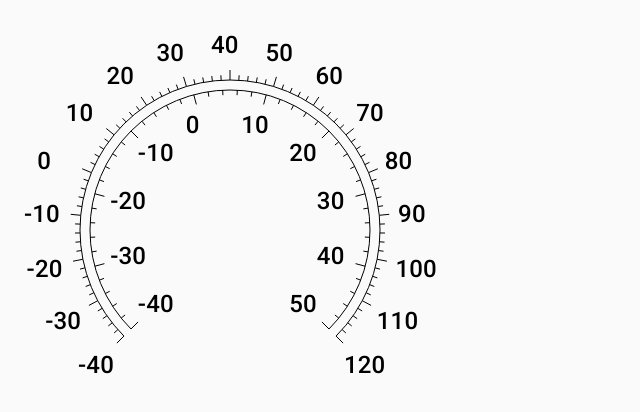
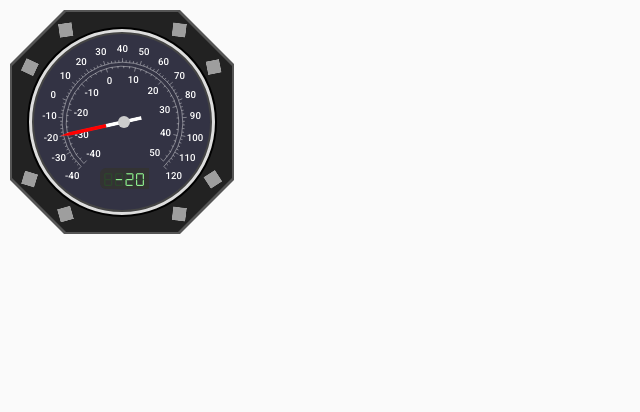
Before and after one commit to geocolumbus/electronics, a Next.js app: page / in a window 1280 px wide. Shown: the top 412 px of the page, without its empty margins (0-640 px from the left). Built offline with nearby package versions, Linux system fonts and the light colour scheme; grey boxes are pictures that could not be loaded.

Commit message:
thermometer working

```diff
--- a/components/atoms/MeterRing.js
+++ b/components/atoms/MeterRing.js
@@ -6,7 +6,6 @@ const useStyles = makeStyles(theme => ({
     },
     text: {
         color: '#fff',
-        fontSize: 24,
         fontWeight: 500
     }
 }))
@@ -80,40 +79,45 @@ const tickMarks = ({ centerX, centerY, radius, startAngle, endAngle, side, min,
 
 const labels = ({ centerX, centerY, radius, startAngle, endAngle, side, division, max, min }) => {
     const indicatorIncrement = (max - min) / division
+    const minSize = min.toString().length
+    const maxSize = max.toString().length
+    const indicatorSize = minSize > maxSize ? minSize : maxSize
     let indicatorCounter = min
     let radiusAdjust, radiusOffset, verticalOffset
-    if (max <= 10) {
+    if (max <= 99) {
         radiusAdjust = side === 'inner' ? -32 : 26
-        radiusOffset = side === 'inner' ? 6 : -20
+        radiusOffset = side === 'inner' ? 0 : -20
         verticalOffset = side === 'inner' ? 0 : 13
-    } else if (max <= 100) {
-        radiusAdjust = side === 'inner' ? -33 : 29
-        radiusOffset = side === 'inner' ? 0 : -27
+    } else if (max <= 999) {
+        radiusAdjust = side === 'inner' ? -33 : 32
+        radiusOffset = side === 'inner' ? 0 : -34
         verticalOffset = side === 'inner' ? -2 : 15
-    } else if (max <= 1000) {
+    } else if (max <= 9999) {
         radiusAdjust = side === 'inner' ? -38 : 38
         radiusOffset = side === 'inner' ? -2 : -38
         verticalOffset = side === 'inner' ? -5 : 20
-    } else if (max <= 10000) {
+    } else if (max <= 99999) {
         radiusAdjust = side === 'inner' ? -43 : 42
         radiusOffset = side === 'inner' ? -6 : -46
         verticalOffset = side === 'inner' ? -5 : 25
     }
     const result = []
     for (let angleInDegrees = startAngle; angleInDegrees < endAngle + 0.001; angleInDegrees += (endAngle - startAngle) / division) {
+        const indicator = indicatorCounter.toString()
+        const padder = (indicator.length - indicatorSize) * 4
         const start = polarToCartesian({
-            centerX: centerX + radiusAdjust / 2 + radiusOffset,
+            centerX: centerX + radiusAdjust / 2 + radiusOffset - padder,
             centerY: centerY - radiusAdjust / 4 + verticalOffset,
             radius: radius + radiusAdjust,
             angleInDegrees
         })
-        result.push({ start: start, value: indicatorCounter })
+        result.push({ start: start, value: indicator })
         indicatorCounter += indicatorIncrement
     }
     return result
 }
 
-export default function MeterRing({ width, height, radius, color, side, min, max, division, subDivision }) {
+export default function MeterRing({ width, height, radius, color = 'black', side, min, max, division, subDivision, startAngle = -135, endAngle = 135 }) {
     const classes = useStyles()
     const xmlns = 'http://www.w3.org/2000/svg'
     const strokeWidth = 1
@@ -125,8 +129,8 @@ export default function MeterRing({ width, height, radius, color, side, min, max
                 x: width / 2,
                 y: height / 2,
                 radius,
-                startAngle: -135,
-                endAngle: 135
+                startAngle,
+                endAngle
             })
         } fill={fill} stroke={color} strokeWidth={strokeWidth} />
         <path d={
@@ -134,8 +138,8 @@ export default function MeterRing({ width, height, radius, color, side, min, max
                 centerX: width / 2,
                 centerY: height / 2,
                 radius,
-                startAngle: -135,
-                endAngle: 135,
+                startAngle,
+                endAngle,
                 side,
                 division,
                 subDivision
@@ -145,14 +149,21 @@ export default function MeterRing({ width, height, radius, color, side, min, max
             centerX: width / 2,
             centerY: height / 2,
             radius: radius,
-            startAngle: -135,
-            endAngle: 135,
+            startAngle,
+            endAngle,
             side,
             division,
             max,
             min
         }).map((item, index) => {
-            return <text className={classes.text} key={index} x={item.start.x} y={item.start.y}>{item.value}</text>
+            return <text
+                className={classes.text}
+                key={index}
+                x={item.start.x}
+                y={item.start.y}
+                fontSize={24}
+                fill={color}
+            >{item.value}</text>
         })}
     </svg>
 }
--- a/components/instruments/Meter.js
+++ b/components/atoms/TemperatureDial.js
@@ -1,5 +1,5 @@
 import { makeStyles } from '@material-ui/core/styles'
-import MeterRing from '../atoms/MeterRing'
+import MeterRing from './MeterRing'
 import { Box } from '@material-ui/core'
 
 const useStyles = makeStyles(theme => ({
@@ -12,22 +12,25 @@ const useStyles = makeStyles(theme => ({
 
 }))
 
-export default function Meter() {
+export default function TemperatureDial({ size, color }) {
 
     const classes = useStyles()
+    const scale = size / 440
 
-    return <Box className={classes.outer}>
+    return <Box className={classes.outer} style={{ transform: `scale(${scale})` }}>
         <Box className={classes.inner}>
             <MeterRing
                 width={440}
                 height={440}
                 radius={150}
-                color={'black'}
+                color={color}
                 side={'outer'}
                 min={-40}
                 max={120}
                 division={16}
                 subDivision={5}
+                startAngle={-136.6875}
+                endAngle={136.6875}
             />
         </Box>
         <Box className={classes.inner}>
@@ -35,12 +38,14 @@ export default function Meter() {
                 width={440}
                 height={440}
                 radius={140}
-                color={'black'}
+                color={color}
                 side={'inner'}
                 min={-40}
                 max={50}
                 division={9}
                 subDivision={5}
+                startAngle={-136.6875}
+                endAngle={133.3125}
             />
         </Box>
     </Box>
--- /dev/null
+++ b/components/instruments/Temperature.js
@@ -0,0 +1,180 @@
+import { makeStyles } from '@material-ui/core/styles'
+import { Box } from '@material-ui/core'
+import SegDisplay from '../segdisplay/SegDisplay'
+import BevelBox from '../atoms/BevelBox'
+import PanelScrew from '../atoms/PanelScrew'
+import TemperatureDial from '../atoms/TemperatureDial'
+
+const useStyles = makeStyles(theme => ({
+    frame: {
+        width: 200,
+        height: 200,
+        position: 'relative'
+    },
+    bezel: {
+        width: 190,
+        height: 190,
+        border: '2px solid black',
+        borderRadius: 95,
+        position: 'absolute',
+        left: 3,
+        top: 3,
+        backgroundColor: '#ddd'
+    },
+    bezelInner: {
+        width: 180,
+        height: 180,
+        border: '2px solid #444',
+        borderRadius: 90,
+        position: 'absolute',
+        left: 3,
+        top: 3,
+        backgroundColor: theme.custom.dial.color
+    },
+    centerPin: {
+        width: 12,
+        height: 12,
+        borderRadius: 6,
+        position: 'absolute',
+        top: 82,
+        left: 83.5,
+        backgroundColor: '#ccc',
+        zIndex: 20
+    },
+    hand1Container: {
+        width: 4,
+        height: 180,
+        position: 'absolute',
+        left: 87,
+        top: -2,
+        zIndex: 10
+    },
+    hand1: {
+        width: '100%',
+        height: 83,
+        position: 'absolute',
+        top: 26
+    },
+    segDisplay: {
+        position: 'absolute',
+        top: 134,
+        left: 66,
+        borderRadius: 6,
+        overflow: 'hidden',
+        width: 60
+    },
+    screw1: {
+        position: 'absolute',
+        top: 49,
+        left: 12,
+        transform: 'rotate(25deg)'
+    },
+    screw2: {
+        position: 'absolute',
+        top: 12,
+        left: 49,
+        transform: 'rotate(-8deg)'
+    },
+    screw3: {
+        position: 'absolute',
+        top: 49,
+        left: 197,
+        transform: 'rotate(-11deg)'
+    },
+    screw4: {
+        position: 'absolute',
+        top: 12,
+        left: 162,
+        transform: 'rotate(7deg)'
+    },
+    screw5: {
+        position: 'absolute',
+        top: 161,
+        left: 12,
+        transform: 'rotate(17deg)'
+    },
+    screw6: {
+        position: 'absolute',
+        top: 196,
+        left: 49,
+        transform: 'rotate(-16deg)'
+    },
+    screw7: {
+        position: 'absolute',
+        top: 161,
+        left: 197,
+        transform: 'rotate(-33deg)'
+    },
+    screw8: {
+        position: 'absolute',
+        top: 196,
+        left: 162,
+        transform: 'rotate(7deg)'
+    },
+    temperatureDial: {
+        position: 'absolute'
+    }
+}))
+
+const hand1 = (classes, val) => {
+    return <Box className={classes.hand1Container} style = {{ transform: `rotate(${val}deg)` }}>
+        <Box className={classes.hand1}>
+            <svg width='100%' height='100%' viewBox='0,0,100,800' preserveAspectRatio='none'>
+                <polygon points='50,0 100,100 100,450 0,450 0,100' stroke='white' strokeWidth='1' fill='red'/>
+                <polygon points='0,450 100,450 100,800 0,800' stroke='black' strokeWidth='1' fill='white'/>
+            </svg>
+        </Box>
+    </Box>
+}
+
+export default function Temperature({ value }) {
+    const classes = useStyles()
+
+    value = value || 0
+    const hand1val = ((value + 40) / 160) * 273.375 - 136.6875
+
+    const temperature = ({ hand1val, value }) => {
+        return <Box className={classes.frame}>
+            <Box className={classes.bezel}>
+                <Box className={classes.bezelInner}>
+                    <Box className={classes.temperatureDial}>
+                        <TemperatureDial color={'white'} size={177}/>
+                    </Box>
+                    <Box className={classes.centerPin}/>
+                    {hand1(classes, hand1val)}
+                    <Box className={classes.segDisplay}>
+                        <SegDisplay digits={4} color='green' fontSize={0.4}>{value}</SegDisplay>
+                    </Box>
+                </Box>
+            </Box>
+        </Box>
+    }
+
+    const screws = () => {
+        const c = [
+            classes.screw1,
+            classes.screw2,
+            classes.screw3,
+            classes.screw4,
+            classes.screw5,
+            classes.screw6,
+            classes.screw7,
+            classes.screw8
+        ]
+        return [...Array(8).keys()].map(i => {
+            return <Box key={i} className={c[i]}><PanelScrew/></Box>
+        })
+    }
+
+    return <Box style={{ position: 'relative' }}>
+        <Box style={{ position: 'absolute', top: 0, left: 0 }}>
+            <BevelBox width={224} height={224} bevel={54} color={'#555'}/>
+        </Box>
+        <Box style={{ position: 'absolute', top: 2, left: 2 }}>
+            <BevelBox width={220} height={220} bevel={54} offset={12}>
+                {temperature({ hand1val, value })}
+            </BevelBox>
+        </Box>
+        {screws()}
+    </Box>
+}
--- a/components/panels/InstrumentPanelDemo.js
+++ b/components/panels/InstrumentPanelDemo.js
@@ -7,6 +7,7 @@ import Clock from '../instruments/Clock'
 import Bezel from '../atoms/Bezel'
 import FlipDisplay from '../flipclock/FlipDisplay'
 import LedRow from '../leddisplay/LedRow'
+import Temperature from "../instruments/Temperature"
 
 const useStyles = makeStyles(theme => ({
     root: {
@@ -46,6 +47,9 @@ export default function InstrumentPanelDemo() {
         <Box className={classes.meter}>
             <Clock/>
         </Box>
+        <Box className={classes.meter}>
+            <Temperature value={27}/>
+        </Box>
         <Bezel>
             <SegDisplay>{count}</SegDisplay>
             <SegDisplay color='red'>{count * 7}</SegDisplay>
--- a/pages/index.js
+++ b/pages/index.js
@@ -1,9 +1,6 @@
 import { makeStyles } from '@material-ui/core/styles'
-import LedRow from '../components/leddisplay/LedRow'
-import { useEffect, useState } from 'react'
-import Bezel from '../components/atoms/Bezel'
 import { Box } from '@material-ui/core'
-import Meter from '../components/instruments/Meter'
+import Temperature from '../components/instruments/Temperature'
 
 const useStyles = makeStyles(theme => ({
     root: {
@@ -25,7 +22,7 @@ export default function Home() {
 */
     return (
         <Box className={classes.root}>
-            <Meter/>
+            <Temperature value={-20}/>
         </Box>
     )
 }
```
